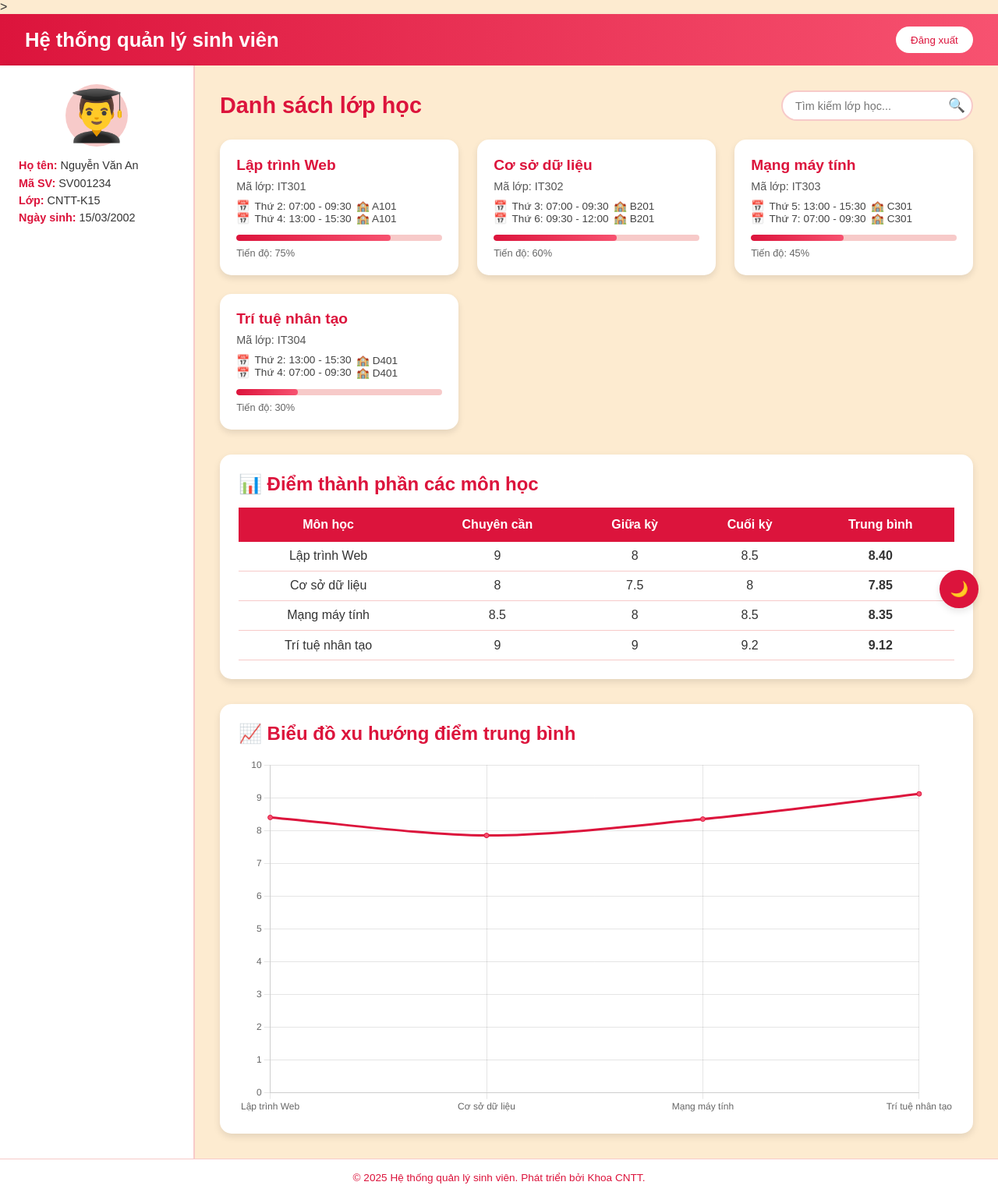
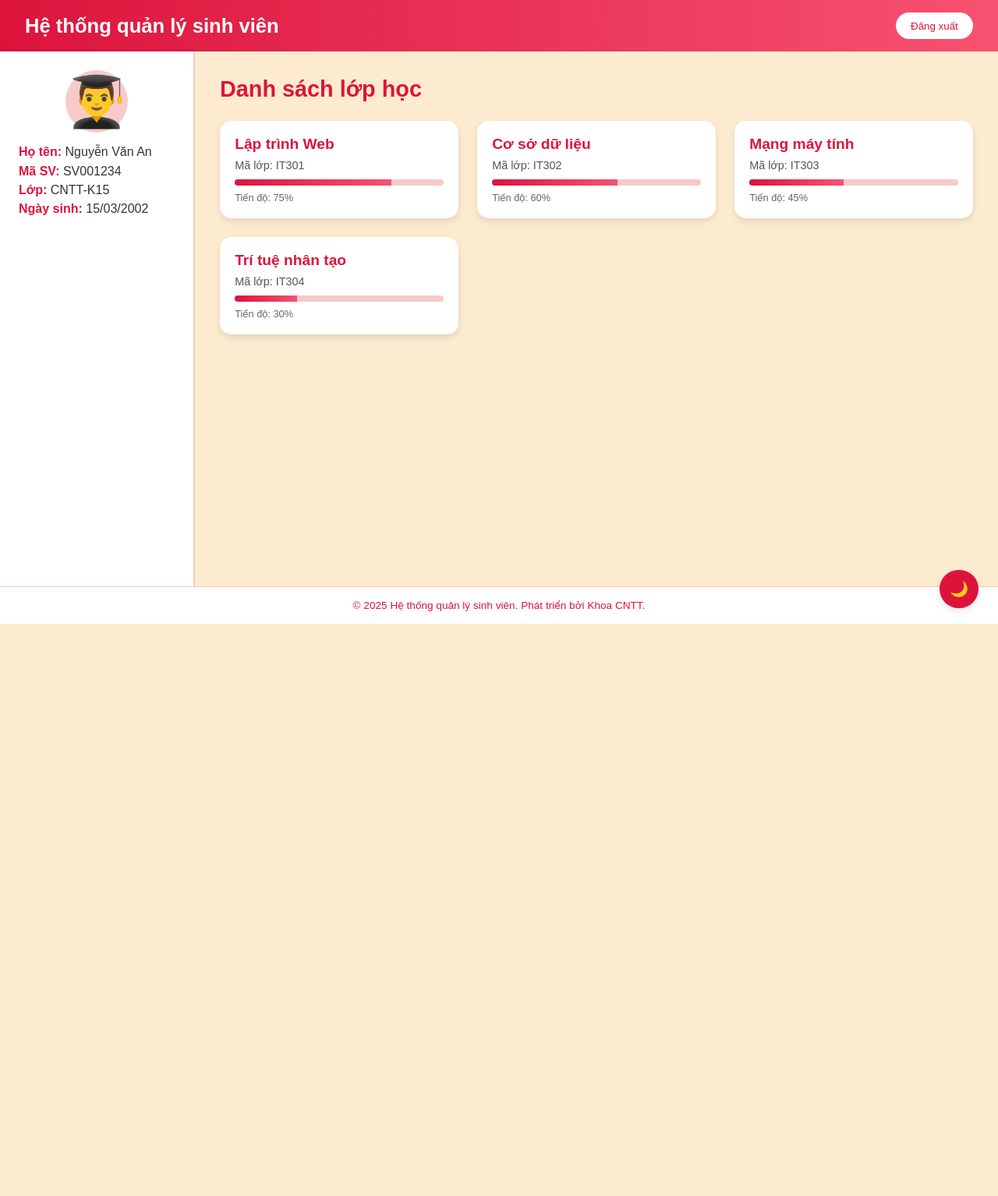
Before and after one commit to thieuhua/PYTHON_WEB_QLDSV, a FastAPI app: page /home in a window 1280 px wide. Shown: the whole page at 78% size. After the commit the page ends 800 px from the top, so only its background shows below. Run offline with FastAPI, Linux system fonts and the light colour scheme.

Commit message:
Sua lai page home(hs)

```diff
--- a/Frontend/static/home.js
+++ b/Frontend/static/home.js
@@ -1,9 +1,3 @@
-// ===== Kiểm tra token đăng nhập =====
-let token = localStorage.getItem('token');
-if (!token) {
-    console.warn("Không có token, dùng dữ liệu giả lập.");
-}
-
 // ===== Dữ liệu sinh viên =====
 const studentData = {
     name: "Nguyễn Văn An",
@@ -14,50 +8,10 @@ const studentData = {
 
 // ===== Dữ liệu lớp học =====
 const classesData = [
-    {
-        id: 1,
-        name: "Lập trình Web",
-        code: "IT301",
-        schedule: [
-            { day: "Thứ 2", time: "07:00 - 09:30", room: "A101" },
-            { day: "Thứ 4", time: "13:00 - 15:30", room: "A101" }
-        ],
-        progress: 75,
-        instructor: "TS. Nguyễn Văn B"
-    },
-    {
-        id: 2,
-        name: "Cơ sở dữ liệu",
-        code: "IT302",
-        schedule: [
-            { day: "Thứ 3", time: "07:00 - 09:30", room: "B201" },
-            { day: "Thứ 6", time: "09:30 - 12:00", room: "B201" }
-        ],
-        progress: 60,
-        instructor: "PGS. Trần Thị C"
-    },
-    {
-        id: 3,
-        name: "Mạng máy tính",
-        code: "IT303",
-        schedule: [
-            { day: "Thứ 5", time: "13:00 - 15:30", room: "C301" },
-            { day: "Thứ 7", time: "07:00 - 09:30", room: "C301" }
-        ],
-        progress: 45,
-        instructor: "ThS. Lê Văn D"
-    },
-    {
-        id: 4,
-        name: "Trí tuệ nhân tạo",
-        code: "IT304",
-        schedule: [
-            { day: "Thứ 2", time: "13:00 - 15:30", room: "D401" },
-            { day: "Thứ 4", time: "07:00 - 09:30", room: "D401" }
-        ],
-        progress: 30,
-        instructor: "GS. Phạm Thị E"
-    }
+    { id: 1, name: "Lập trình Web", code: "IT301", progress: 75, instructor: "TS. Nguyễn Văn B" },
+    { id: 2, name: "Cơ sở dữ liệu", code: "IT302", progress: 60, instructor: "PGS. Trần Thị C" },
+    { id: 3, name: "Mạng máy tính", code: "IT303", progress: 45, instructor: "ThS. Lê Văn D" },
+    { id: 4, name: "Trí tuệ nhân tạo", code: "IT304", progress: 30, instructor: "GS. Phạm Thị E" }
 ];
 
 // ===== Dữ liệu điểm thành phần =====
@@ -67,6 +21,8 @@ const scoreData = [
     { subject: "Mạng máy tính", cc: 8.5, gk: 8, ck: 8.5 },
     { subject: "Trí tuệ nhân tạo", cc: 9, gk: 9, ck: 9.2 }
 ];
+
+let scoreChart = null;
 
 // ===== Hiển thị thông tin sinh viên =====
 function renderStudentInfo(data) {
@@ -86,84 +42,67 @@ function generateClassCards(classes = classesData) {
         card.innerHTML = `
             <div class="class-name tooltip" data-tooltip="Giảng viên: ${cls.instructor}">${cls.name}</div>
             <div class="class-code">Mã lớp: ${cls.code}</div>
-            <div class="class-schedule">
-                ${cls.schedule.map(s => `
-                    <div class="schedule-item">
-                        <span>📅</span>
-                        <span>${s.day}: ${s.time}</span>
-                        <span>🏫 ${s.room}</span>
-                    </div>
-                `).join('')}
-            </div>
-            <div class="progress-bar">
-                <div class="progress-fill" style="width:${cls.progress}%"></div>
-            </div>
-            <div style="margin-top:0.5rem;font-size:0.8rem;color:#666;">
-                Tiến độ: ${cls.progress}%
-            </div>
+            <div class="progress-bar"><div class="progress-fill" style="width:${cls.progress}%"></div></div>
+            <div style="margin-top:0.5rem;font-size:0.8rem;color:#666;">Tiến độ: ${cls.progress}%</div>
         `;
+        card.addEventListener('click', () => showSubjectScore(cls.name));
         grid.appendChild(card);
     });
 }
 
-// ===== Hiển thị bảng điểm =====
-function renderScoreTable(data) {
+// ===== Hiển thị điểm của 1 môn =====
+function showSubjectScore(subjectName) {
+    const subject = scoreData.find(s => s.subject === subjectName);
+    if (!subject) return;
+
     const tbody = document.getElementById('score-table-body');
+    const section = document.getElementById('score-section');
+    const chartSection = document.getElementById('chart-section');
+    const title = document.getElementById('score-title');
+
     tbody.innerHTML = '';
-    data.forEach(item => {
-        const avg = ((item.cc * 0.1) + (item.gk * 0.3) + (item.ck * 0.6)).toFixed(2);
-        const row = `
-            <tr>
-                <td>${item.subject}</td>
-                <td>${item.cc}</td>
-                <td>${item.gk}</td>
-                <td>${item.ck}</td>
-                <td><b>${avg}</b></td>
-            </tr>
-        `;
-        tbody.innerHTML += row;
-    });
+    title.textContent = `📊 Điểm môn học: ${subjectName}`;
+    section.style.display = 'block';
+    chartSection.style.display = 'block';
+
+    const avg = ((subject.cc * 0.1) + (subject.gk * 0.3) + (subject.ck * 0.6)).toFixed(2);
+    const row = `
+        <tr>
+            <td>${subject.subject}</td>
+            <td>${subject.cc}</td>
+            <td>${subject.gk}</td>
+            <td>${subject.ck}</td>
+            <td><b>${avg}</b></td>
+        </tr>
+    `;
+    tbody.innerHTML = row;
+
+    renderScoreChart(subject);
 }
 
-// ===== Biểu đồ điểm trung bình =====
-function renderScoreChart(data) {
+// ===== Biểu đồ điểm của 1 môn =====
+function renderScoreChart(subject) {
     const ctx = document.getElementById('scoreChart').getContext('2d');
-    const labels = data.map(d => d.subject);
-    const avgScores = data.map(d => ((d.cc * 0.1) + (d.gk * 0.3) + (d.ck * 0.6)).toFixed(2));
+    if (scoreChart) scoreChart.destroy();
 
-    new Chart(ctx, {
-        type: 'line',
+    scoreChart = new Chart(ctx, {
+        type: 'bar',
         data: {
-            labels,
+            labels: ['Chuyên cần', 'Giữa kỳ', 'Cuối kỳ', 'Trung bình'],
             datasets: [{
-                label: 'Điểm trung bình',
-                data: avgScores,
-                borderColor: '#DC143C',
-                backgroundColor: '#F75270',
-                fill: false,
-                tension: 0.3
+                label: subject.subject,
+                data: [subject.cc, subject.gk, subject.ck, ((subject.cc * 0.1) + (subject.gk * 0.3) + (subject.ck * 0.6)).toFixed(2)],
+                backgroundColor: ['#DC143C', '#F75270', '#F7CAC9', '#999']
             }]
         },
         options: {
             scales: {
                 y: { beginAtZero: true, max: 10 }
             },
-            plugins: {
-                legend: { display: false }
-            }
+            plugins: { legend: { display: false } }
         }
     });
 }
-
-// ===== Tìm kiếm lớp học =====
-document.getElementById('search-input').addEventListener('input', e => {
-    const value = e.target.value.toLowerCase();
-    const filtered = classesData.filter(c =>
-        c.name.toLowerCase().includes(value) ||
-        c.code.toLowerCase().includes(value)
-    );
-    generateClassCards(filtered);
-});
 
 // ===== Dark mode =====
 function toggleDarkMode() {
@@ -180,5 +119,3 @@ function handleLogout() {
 // ===== Khởi tạo trang =====
 renderStudentInfo(studentData);
 generateClassCards();
-renderScoreTable(scoreData);
-renderScoreChart(scoreData);
--- a/Frontend/static/styles.css
+++ b/Frontend/static/styles.css
@@ -1,21 +1,14 @@
-/* =========================
-   RESET VÀ BIẾN MÀU CHỦ ĐẠO
-   ========================= */
 :root {
-    --main-color: #DC143C;      /* Đỏ chủ đạo */
-    --secondary-color: #F75270; /* Hồng tươi */
-    --accent-color: #F7CAC9;    /* Hồng nhạt */
-    --light-bg: #FDEBD0;        /* Nền sáng */
+    --main-color: #DC143C;
+    --secondary-color: #F75270;
+    --accent-color: #F7CAC9;
+    --light-bg: #FDEBD0;
     --text-color: #333;
     --shadow-color: rgba(0, 0, 0, 0.1);
     --transition: all 0.3s ease;
 }
 
-* {
-    margin: 0;
-    padding: 0;
-    box-sizing: border-box;
-}
+* { margin: 0; padding: 0; box-sizing: border-box; }
 
 body {
     font-family: "Poppins", sans-serif;
@@ -27,9 +20,7 @@ body {
     transition: var(--transition);
 }
 
-/* =========================
-   CONTAINER CHÍNH
-   ========================= */
+/* Layout */
 .container {
     display: grid;
     grid-template-columns: 250px 1fr;
@@ -41,9 +32,7 @@ body {
     min-height: 100vh;
 }
 
-/* =========================
-   HEADER
-   ========================= */
+/* Header */
 .header {
     grid-area: header;
     background: linear-gradient(90deg, var(--main-color), var(--secondary-color));
@@ -54,30 +43,19 @@ body {
     align-items: center;
     box-shadow: 0 4px 8px var(--shadow-color);
 }
-
-.header .logo {
-    font-size: 1.6rem;
-    font-weight: 600;
-}
-
+.header .logo { font-size: 1.6rem; font-weight: 600; }
 .logout-btn {
     background-color: white;
     color: var(--main-color);
     border: none;
     padding: 0.6rem 1.2rem;
     border-radius: 20px;
-    font-weight: 500;
     cursor: pointer;
     transition: var(--transition);
 }
+.logout-btn:hover { background-color: var(--accent-color); }
 
-.logout-btn:hover {
-    background-color: var(--accent-color);
-}
-
-/* =========================
-   SIDEBAR
-   ========================= */
+/* Sidebar */
 .sidebar {
     grid-area: sidebar;
     background-color: white;
@@ -85,142 +63,52 @@ body {
     border-right: 2px solid var(--accent-color);
     box-shadow: 2px 0 8px var(--shadow-color);
 }
-
-.profile-section {
-    text-align: center;
-}
-
 .avatar {
     font-size: 4rem;
     background-color: var(--accent-color);
     border-radius: 50%;
-    width: 80px;
-    height: 80px;
-    margin: 0 auto 1rem auto;
-    display: flex;
-    align-items: center;
-    justify-content: center;
+    width: 80px; height: 80px;
+    margin: 0 auto 1rem;
+    display: flex; align-items: center; justify-content: center;
 }
+.info-item { margin-bottom: 0.4rem; }
+.info-label { font-weight: 600; color: var(--main-color); }
 
-.student-info {
-    font-size: 0.9rem;
-    text-align: left;
-}
-
-.info-item {
-    margin-bottom: 0.4rem;
-}
-
-.info-label {
-    font-weight: 600;
-    color: var(--main-color);
-}
-
-/* =========================
-   MAIN CONTENT
-   ========================= */
+/* Main */
 .main-content {
     grid-area: main;
     padding: 2rem;
     background-color: var(--light-bg);
 }
+.page-title { font-size: 1.8rem; color: var(--main-color); margin-bottom: 1.5rem; }
 
-.content-header {
-    display: flex;
-    justify-content: space-between;
-    align-items: center;
-    margin-bottom: 1.5rem;
-}
-
-.page-title {
-    font-size: 1.8rem;
-    color: var(--main-color);
-}
-
-/* =========================
-   SEARCH BOX
-   ========================= */
-.search-container {
-    position: relative;
-    display: flex;
-    align-items: center;
-}
-
-.search-input {
-    padding: 0.6rem 2.5rem 0.6rem 1rem;
-    border: 2px solid var(--accent-color);
-    border-radius: 25px;
-    outline: none;
-    transition: var(--transition);
-    font-size: 0.9rem;
-    background-color: white;
-}
-
-.search-input:focus {
-    border-color: var(--secondary-color);
-    box-shadow: 0 0 5px var(--secondary-color);
-}
-
-.search-icon {
-    position: absolute;
-    right: 10px;
-    font-size: 1.1rem;
-    color: var(--main-color);
-}
-
-/* =========================
-   GRID DANH SÁCH LỚP
-   ========================= */
+/* Classes grid */
 .classes-grid {
     display: grid;
     grid-template-columns: repeat(auto-fill, minmax(280px, 1fr));
     gap: 1.5rem;
 }
-
 .class-card {
     background-color: white;
     border-radius: 15px;
     box-shadow: 0 4px 8px var(--shadow-color);
     padding: 1.2rem;
     transition: var(--transition);
-    position: relative;
-    border: 2px solid transparent;
+    cursor: pointer;
 }
-
 .class-card:hover {
     transform: translateY(-5px);
-    border-color: var(--main-color);
-    box-shadow: 0 6px 15px rgba(220, 20, 60, 0.3);
+    border: 2px solid var(--main-color);
 }
-
 .class-name {
     font-size: 1.2rem;
     font-weight: 600;
     color: var(--main-color);
     margin-bottom: 0.5rem;
 }
+.class-code { font-size: 0.9rem; color: #555; margin-bottom: 0.6rem; }
 
-.class-code {
-    font-size: 0.9rem;
-    color: #555;
-    margin-bottom: 0.6rem;
-}
-
-.class-schedule {
-    font-size: 0.85rem;
-    color: #444;
-    margin-bottom: 0.8rem;
-}
-
-.schedule-item {
-    display: flex;
-    align-items: center;
-    gap: 0.4rem;
-}
-
-/* =========================
-   PROGRESS BAR
-   ========================= */
+/* Progress bar */
 .progress-bar {
     height: 8px;
     background-color: var(--accent-color);
@@ -228,18 +116,13 @@ body {
     overflow: hidden;
     margin-top: 0.5rem;
 }
-
 .progress-fill {
     height: 100%;
     background: linear-gradient(90deg, var(--main-color), var(--secondary-color));
-    width: 0;
-    border-radius: 10px;
     transition: width 1s ease-in-out;
 }
 
-/* =========================
-   BẢNG ĐIỂM
-   ========================= */
+/* Score table */
 .score-section {
     margin-top: 2rem;
     background-color: white;
@@ -247,36 +130,23 @@ body {
     border-radius: 15px;
     box-shadow: 0 4px 10px var(--shadow-color);
 }
-
-.section-title {
-    color: var(--main-color);
-    margin-bottom: 1rem;
-}
-
+.section-title { color: var(--main-color); margin-bottom: 1rem; }
 .score-table {
     width: 100%;
     border-collapse: collapse;
     text-align: center;
 }
-
 .score-table th {
     background-color: var(--main-color);
     color: white;
     padding: 0.8rem;
 }
-
 .score-table td {
     padding: 0.6rem;
     border-bottom: 1px solid var(--accent-color);
 }
 
-.score-table tr:hover {
-    background-color: var(--light-bg);
-}
-
-/* =========================
-   BIỂU ĐỒ
-   ========================= */
+/* Chart */
 .chart-section {
     margin-top: 2rem;
     background-color: white;
@@ -285,75 +155,35 @@ body {
     box-shadow: 0 4px 10px var(--shadow-color);
 }
 
-/* =========================
-   FOOTER
-   ========================= */
+/* Footer */
 .footer {
     grid-area: footer;
     background-color: white;
     text-align: center;
     padding: 1rem;
     font-size: 0.85rem;
+    color: var(--main-color);
     border-top: 1px solid var(--accent-color);
-    color: var(--main-color);
 }
 
-/* =========================
-   DARK MODE
-   ========================= */
-.dark-mode {
-    background-color: #222;
-    color: #eee;
-}
-
-.dark-mode .header {
-    background: linear-gradient(90deg, #111, #333);
-}
-
-.dark-mode .sidebar,
-.dark-mode .main-content,
-.dark-mode .footer {
-    background-color: #333;
-    color: #eee;
-}
-
-.dark-mode .class-card {
-    background-color: #444;
-    color: #fff;
-    border-color: #555;
-}
-
-/* =========================
-   NÚT DARK MODE
-   ========================= */
+/* Dark Mode + Button */
+.dark-mode { background-color: #222; color: #eee; }
+.dark-mode .class-card { background-color: #444; border-color: #555; }
 .dark-mode-toggle {
-    position: fixed;
-    bottom: 20px;
-    right: 25px;
+    position: fixed; bottom: 20px; right: 25px;
     background-color: var(--main-color);
-    color: white;
-    border: none;
+    color: white; border: none;
     padding: 0.8rem;
     border-radius: 50%;
     font-size: 1.2rem;
     cursor: pointer;
     box-shadow: 0 4px 10px var(--shadow-color);
     transition: var(--transition);
-    z-index: 1000;
 }
+.dark-mode-toggle:hover { transform: scale(1.1); background-color: var(--secondary-color); }
 
-.dark-mode-toggle:hover {
-    transform: scale(1.1);
-    background-color: var(--secondary-color);
-}
-
-/* =========================
-   TOOLTIP
-   ========================= */
-.tooltip {
-    position: relative;
-}
-
+/* Tooltip */
+.tooltip { position: relative; }
 .tooltip::after {
     content: attr(data-tooltip);
     position: absolute;
@@ -362,35 +192,9 @@ body {
     font-size: 0.8rem;
     padding: 0.4rem 0.6rem;
     border-radius: 6px;
-    top: -35px;
-    left: 50%;
+    top: -35px; left: 50%;
     transform: translateX(-50%);
-    opacity: 0;
-    white-space: nowrap;
-    pointer-events: none;
-    transition: var(--transition);
-    box-shadow: 0 2px 6px rgba(0,0,0,0.15);
-    z-index: 100; /* đảm bảo nổi lên trên */
-}
-
-.tooltip:hover::after {
-    opacity: 1;
-    transform: translate(-50%, -8px);
-}
-
-.tooltip::before {
-    content: "";
-    position: absolute;
-    bottom: 100%;
-    left: 50%;
-    transform: translateX(-50%);
-    border-width: 6px;
-    border-style: solid;
-    border-color: transparent transparent var(--main-color) transparent;
     opacity: 0;
     transition: var(--transition);
 }
-
-.tooltip:hover::before {
-    opacity: 1;
-}
+.tooltip:hover::after { opacity: 1; transform: translate(-50%, -8px); }
--- a/Frontend/template/home.html
+++ b/Frontend/template/home.html
@@ -1,6 +1,5 @@
 <!doctype html>
 <html lang="vi">
->
 <head>
     <meta charset="UTF-8">
     <meta name="viewport" content="width=device-width, initial-scale=1.0">
@@ -33,10 +32,6 @@
     <main class="main-content">
         <div class="content-header">
             <h1 class="page-title">Danh sách lớp học</h1>
-            <div class="search-container">
-                <span class="search-icon">🔍</span>
-                <input type="text" class="search-input" id="search-input" placeholder="Tìm kiếm lớp học...">
-            </div>
         </div>
 
         <div class="classes-grid" id="classes-grid">
@@ -44,8 +39,8 @@
         </div>
 
         <!-- Bảng điểm -->
-        <section class="score-section">
-            <h2 class="section-title">📊 Điểm thành phần các môn học</h2>
+        <section class="score-section" id="score-section" style="display:none;">
+            <h2 class="section-title" id="score-title">📊 Điểm môn học</h2>
             <table class="score-table">
                 <thead>
                     <tr>
@@ -56,15 +51,13 @@
                         <th>Trung bình</th>
                     </tr>
                 </thead>
-                <tbody id="score-table-body">
-                    <!-- JS render -->
-                </tbody>
+                <tbody id="score-table-body"></tbody>
             </table>
         </section>
 
         <!-- Biểu đồ -->
-        <section class="chart-section">
-            <h2 class="section-title">📈 Biểu đồ xu hướng điểm trung bình</h2>
+        <section class="chart-section" id="chart-section" style="display:none;">
+            <h2 class="section-title">📈 Biểu đồ điểm môn học</h2>
             <canvas id="scoreChart" width="400" height="200"></canvas>
         </section>
     </main>
```
Also changed, not shown: Frontend/static/login.css (+6 -8 lines), Frontend/static/login.js (+5 -16 lines), Frontend/template/login.html (+0 -13 lines).
